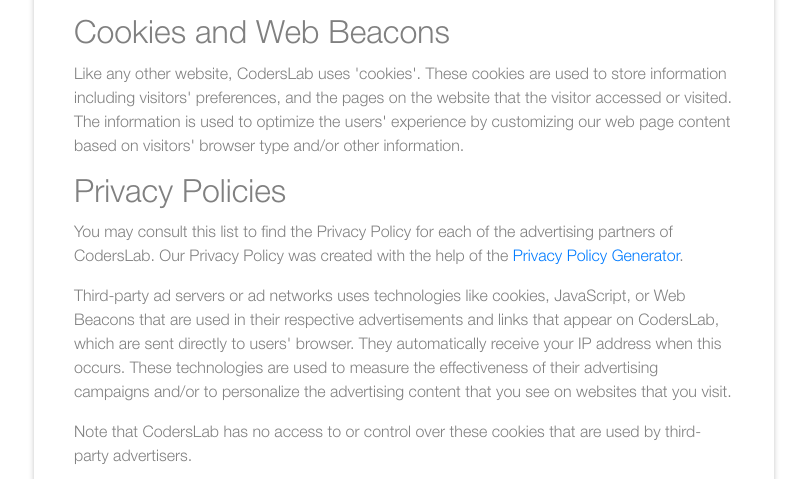
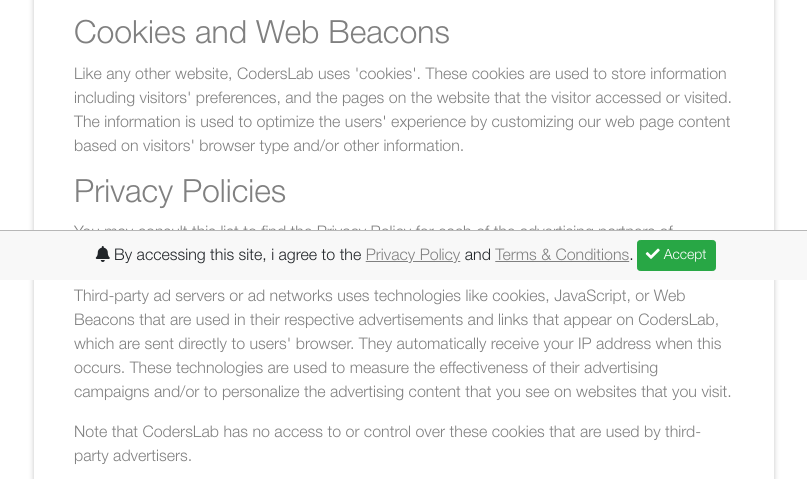
Before and after one commit to bordernone/coderslab, a Django app: page /misc/privacy-policy/ in a window 1280 px wide. Shown: the part 520-999 px from the top of the page, without its empty margins (236-1043 px from the left). Run offline with Django 3.2, Linux system fonts and the light colour scheme; some libraries are stand-ins or nearby versions.

Commit message:
Added cookie consent

```diff
--- a/static/global/css/main.css
+++ b/static/global/css/main.css
@@ -1505,3 +1505,45 @@ input:checked+.slider:before {
     font-family: HelveticaNeue-Light;
     padding-bottom: 20px;
 }
+
+/* cookie consent */
+
+.siteCookieConsentWrapper {
+    position: fixed;
+    bottom: 0;
+    left: 0;
+    right: 0;
+    height: 50px;
+    width: 100%;
+    background: rgb(248, 248, 248);
+    line-height: 50px;
+    padding-left: 5%;
+    padding-right: 5%;
+    text-align: center;
+    border-top: solid 0.1px rgb(183, 183, 183);
+    font-family: HelveticaNeue-Light;
+}
+
+.siteCookieConsentWrapper>div {
+    display: inline-block;
+}
+
+.siteCookieConsentText{
+    white-space: nowrap;
+}
+
+.siteCookieConsentButton button {
+    margin: 0px;
+    white-space: nowrap;
+    margin-left: 4%;
+    margin-right: 4%;
+}
+
+.siteCookieConsentText a{
+    text-decoration: underline;
+    color:gray;
+}
+
+.siteCookieConsentText a:hover{
+    color:#28a745;
+}
--- a/static/global/js/footer-react.js
+++ b/static/global/js/footer-react.js
@@ -2,3 +2,6 @@
 
 const footerSubscribeContainer = document.querySelector('#subscribeBoxContainer');
 ReactDOM.render(React.createElement(FooterSubscription), footerSubscribeContainer);
+
+const siteCookieConsentContainer = document.querySelector('#siteCookieConsentContainer');
+ReactDOM.render(React.createElement(SiteCookieConsent), siteCookieConsentContainer);
--- a/static/global/js/react-components.js
+++ b/static/global/js/react-components.js
@@ -201,7 +201,7 @@ class FooterSubscription extends React.Component {
         this.onBtnClick = this.onBtnClick.bind(this);
     }
 
-    componentDidMount(){
+    componentDidMount() {
         this.setupPopover();
     }
 
@@ -209,7 +209,7 @@ class FooterSubscription extends React.Component {
         this.processSubscription();
     }
 
-    setupPopover(){
+    setupPopover() {
         $(this.ELEMENTSID.emailInput).popover({
             content: '', placement: 'top', trigger: 'manual',
         })
@@ -262,7 +262,7 @@ class FooterSubscription extends React.Component {
                 } else if (dataObj.hasOwnProperty('success')) {
                     if (dataObj.success == true) {
                         _this.setState({
-                            completed:true,
+                            completed: true,
                         })
                     } else {
                         console.log(dataObj);
@@ -328,7 +328,7 @@ class FooterSubscription extends React.Component {
                 placeholder: "Enter your email address",
                 value: _this.state.value,
                 id: 'subscribeEmailInput',
-                onChange: function(event) {
+                onChange: function (event) {
                     let value = event.target.value;
                     _this.setState({
                         inputValue: value,
@@ -337,7 +337,7 @@ class FooterSubscription extends React.Component {
             }), React.createElement("button", {
                 type: "button",
                 className: "btn btn-link",
-                onClick: function() {
+                onClick: function () {
                     _this.onBtnClick();
                 }
             }, React.createElement("span", {
@@ -346,3 +346,94 @@ class FooterSubscription extends React.Component {
         }
     }
 }
+
+class SiteCookieConsent extends React.Component {
+    constructor(props) {
+        super(props);
+
+        this.state = {
+            shouldDisplayConsentPrompt: false,
+        }
+
+        this.COOKIECONSENTKEY = 'coderslabcookieconsent';
+
+        this.shouldDisplay = this.shouldDisplay.bind(this);
+    }
+
+    componentDidMount() {
+        this.shouldDisplay();
+    }
+
+    shouldDisplay() {
+        var _this = this;
+        if (this.getCookie(this.COOKIECONSENTKEY) != '') {
+            _this.setState({
+                shouldDisplayConsentPrompt: false,
+            });
+        } else {
+            _this.setState({
+                shouldDisplayConsentPrompt: true,
+            });
+        }
+    }
+
+    onAcceptBtnClick() {
+        this.setCookie(this.COOKIECONSENTKEY, true, 30);
+        this.shouldDisplay();
+    }
+
+    getCookie(key) {
+        var name = key + "=";
+        var decodedCookie = decodeURIComponent(document.cookie);
+        var ca = decodedCookie.split(';');
+        for (var i = 0; i < ca.length; i++) {
+            var c = ca[i];
+            while (c.charAt(0) == ' ') {
+                c = c.substring(1);
+            }
+            if (c.indexOf(name) == 0) {
+                return c.substring(name.length, c.length);
+            }
+        }
+        return "";
+    }
+
+    setCookie(key, value, exdays) {
+        var d = new Date();
+        d.setTime(d.getTime() + (exdays * 24 * 60 * 60 * 1000));
+        var expires = "expires=" + d.toUTCString();
+        document.cookie = key + "=" + value + ";" + expires + ";path=/";
+    }
+
+
+    render() {
+        var _this = this;
+
+        if (_this.state.shouldDisplayConsentPrompt == true) {
+            return React.createElement("div", {
+                className: "siteCookieConsentWrapper"
+            }, React.createElement("div", {
+                className: "siteCookieConsentText"
+            }, React.createElement("span", {
+                className: "fas fa-bell"
+            }), " By accessing this site, i agree to the ", React.createElement("a", {
+                href: "/misc/privacy-policy/"
+            }, "Privacy Policy"), " and ", React.createElement("a", {
+                href: "#"
+            }, "Terms & Conditions"), "."), React.createElement("div", {
+                className: "siteCookieConsentButton"
+            }, React.createElement("button", {
+                type: "button",
+                className: "btn btn-success btn-sm",
+                onClick: function () {
+                    _this.onAcceptBtnClick();
+                }
+            }, React.createElement("span", {
+                className: "fas fa-check"
+            }), " Accept")));
+        } else {
+            return React.createElement('div', null);
+        }
+
+    }
+}
--- a/templates/footer.html
+++ b/templates/footer.html
@@ -48,6 +48,18 @@
 
 </div>
 
+
+<div id="siteCookieConsentContainer">
+    <div class="siteCookieConsentWrapper">
+        <div class="siteCookieConsentText">
+            <span class="fas fa-bell"></span>
+            By accessing this site, i agree to the <a href="#">Privacy Policy</a> and <a href="#">Terms & Conditions</a>.
+        </div>
+        <div class="siteCookieConsentButton">
+            <button type="button" class="btn btn-success btn-sm"><span class="fas fa-check"></span> Accept</button>
+        </div>
+    </div>
+</div>
 
 <!-- Load React. -->
 <script src="https://unpkg.com/react@16/umd/react.development.js" crossorigin></script>
```
Also changed, not shown: db.sqlite3.
